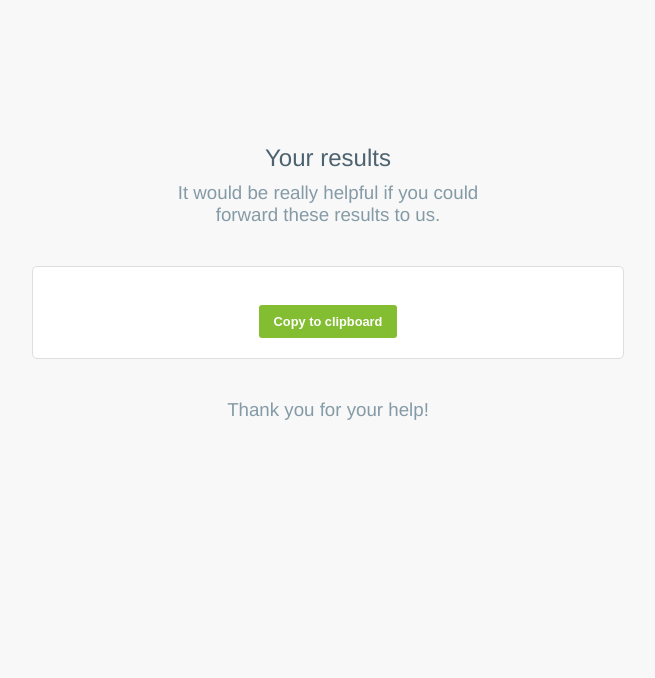
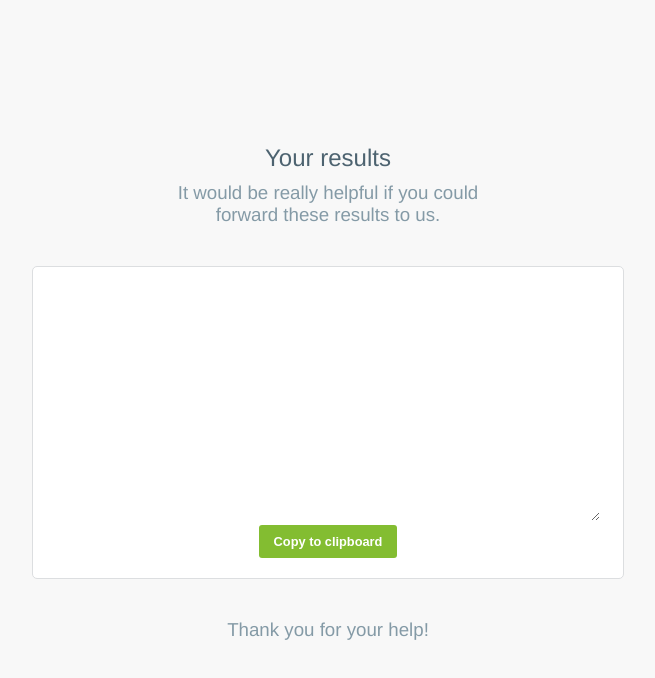
Before and after one commit to getconversio/woocommerce-test, a website: page views/results.html in a window 1280 px wide. Shown: the whole page, without its empty margins (312-967 px from the left). Drawn offline with nearby package versions, Linux system fonts and the light colour scheme; files that its build step writes are made by us from their sources; a web font is replaced by a local one.

Commit message:
Make copy to clipboard work

```diff
--- a/package.json
+++ b/package.json
@@ -27,7 +27,8 @@
   "scripts": {
     "start": "node web.js",
     "sass": "node-sass src/style.scss public/style.css",
-    "dev": "yarn sass & nodemon web.js",
+    "sass-dev": "node-sass -w=src -r src/style.scss public/style.css",
+    "dev": "yarn sass & yarn sass-dev & nodemon web.js",
     "heroku-postbuild": "yarn sass"
   }
 }
--- a/src/structure.scss
+++ b/src/structure.scss
@@ -105,9 +105,15 @@ input:focus:-moz-placeholder {
   overflow-y: scroll;
   padding: 20px;
 
-  pre {
+  textarea {
+    border: 0;
+    color: $grayblue;
+    font-family: monospace;
+    font-size: 1em;
+    height: 230px;
     margin: 0;
     text-align: left;
+    width: 98%;
   }
 }
 
--- a/views/results.html
+++ b/views/results.html
@@ -4,8 +4,8 @@
   <h2>Your results</h2>
   <h3>It would be really helpful if you could forward these results to us.</h3>
   <div class="results">
-    <pre>{{ results }}</pre><br/>
-    <button class="btn clipboard" rel="copy">Copy to clipboard</button>
+    <textarea readonly>{{ results }}</textarea><br/>
+    <button class="btn clipboard" onclick="document.querySelector('textarea').select(); document.execCommand('copy'); this.innerText = 'Copied!'">Copy to clipboard</button>
   </div>
   <h3> Thank you for your help!</h3>
 {% endblock %}
```
